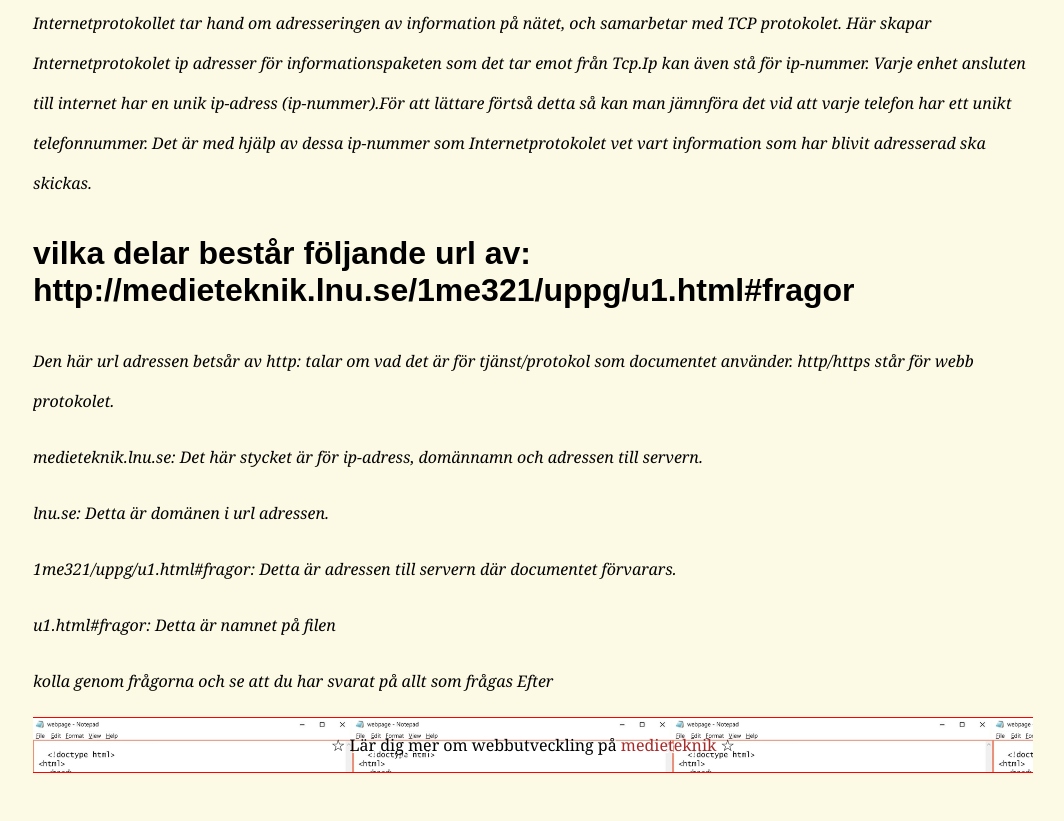
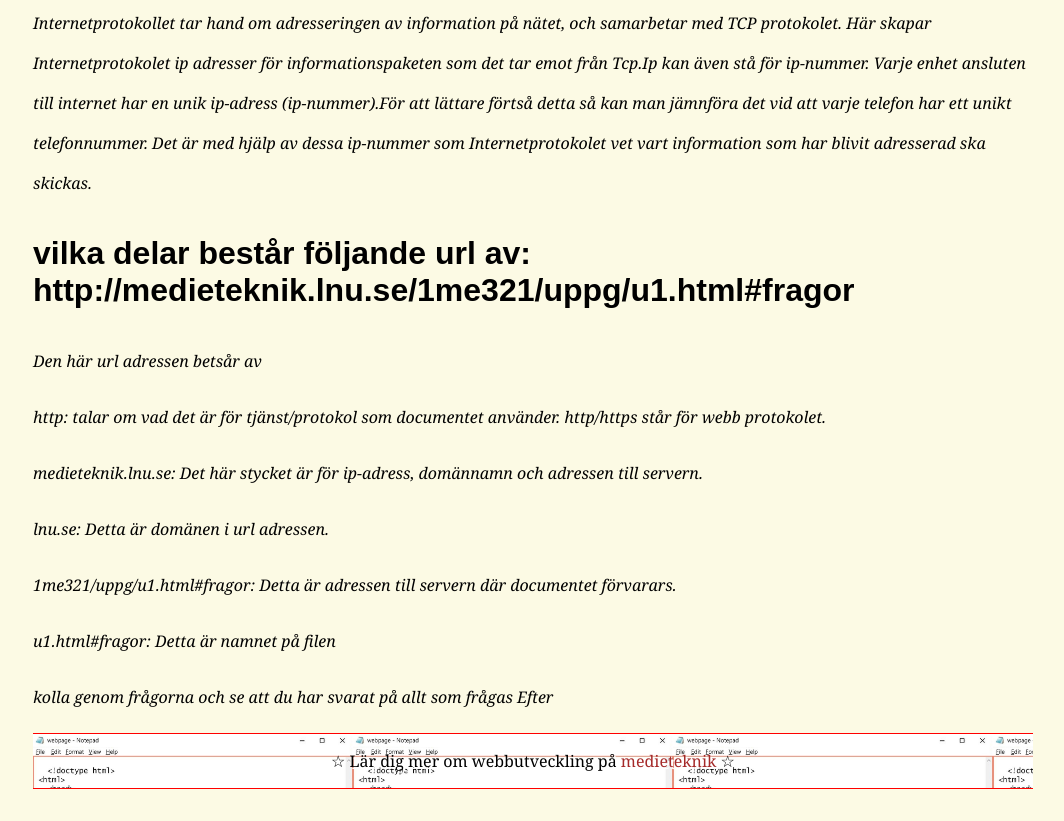
Before and after one commit to Ferhiya/Uppgift-1, a plain HTML site: page index.html in a window 1280 px wide. Shown: the part 1183-2004 px from the top of the page, without its empty margins (107-1171 px from the left). Drawn offline with Linux system fonts and the light colour scheme.

Commit message:
rättat fel i index

```diff
--- a/index.html
+++ b/index.html
@@ -41,13 +41,15 @@ Efter uppdelningen så skickas paketen vidare till ip protokollet som adresserar
 <h3> vilka delar består följande url av:
     http://medieteknik.lnu.se/1me321/uppg/u1.html#fragor</h3>
     <div class="svar">
-    <p> Den här url adressen betsår av
-        http: talar om vad det är för tjänst/protokol som documentet använder. http/https står för webb protokolet.</p>
+    <p> Den här url adressen betsår av</P>
+
+        <P>http: talar om vad det är för tjänst/protokol som documentet använder. http/https står för webb protokolet.</p>
 
     <p> medieteknik.lnu.se: Det här stycket är för ip-adress, domännamn och adressen till servern.
     <p> lnu.se: Detta är domänen i url adressen.</p>
 
      <P>1me321/uppg/u1.html#fragor: Detta är adressen till servern där documentet förvarars.</p>
+
     <p>u1.html#fragor: Detta är namnet på filen</p>
 
     <P>kolla genom frågorna och se att du har svarat på allt som frågas Efter</P>
```
